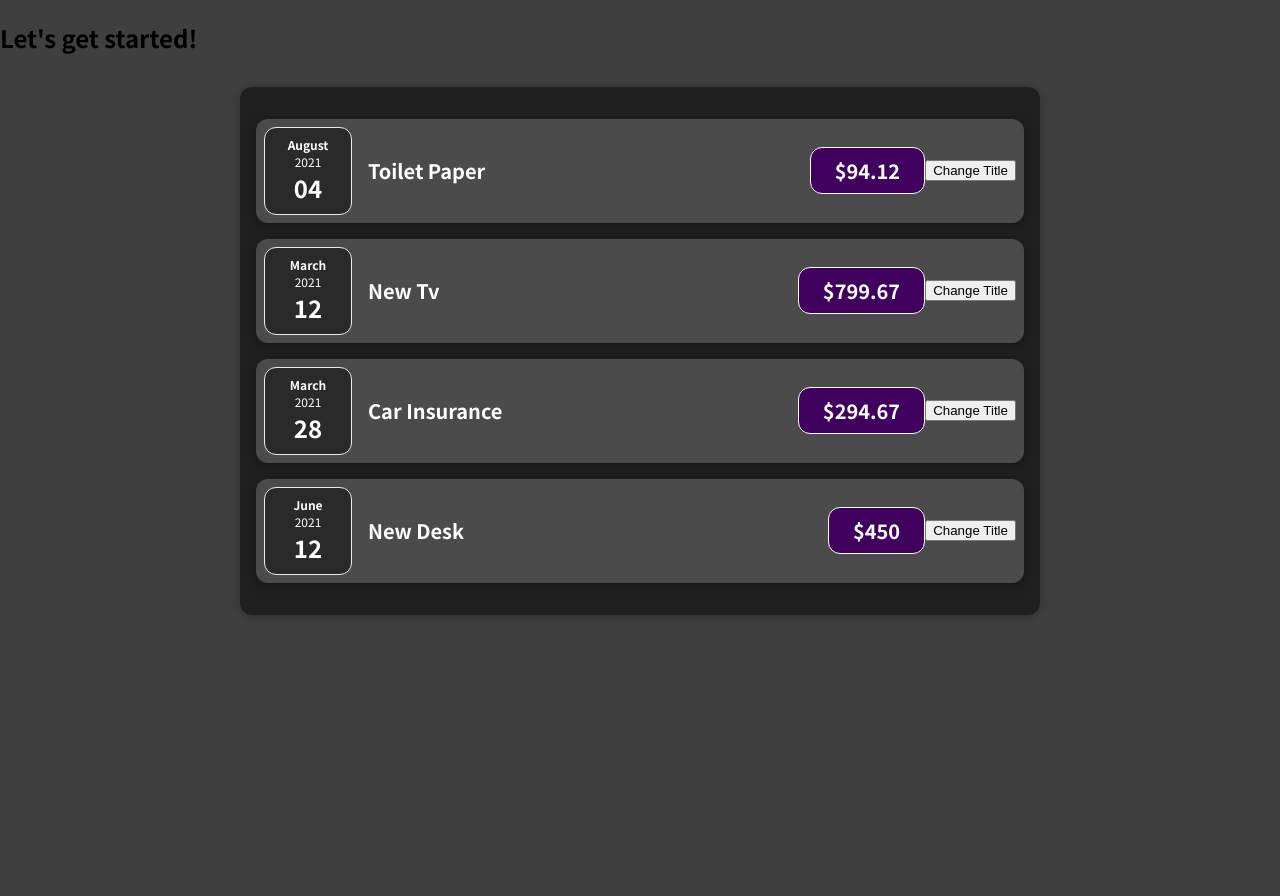
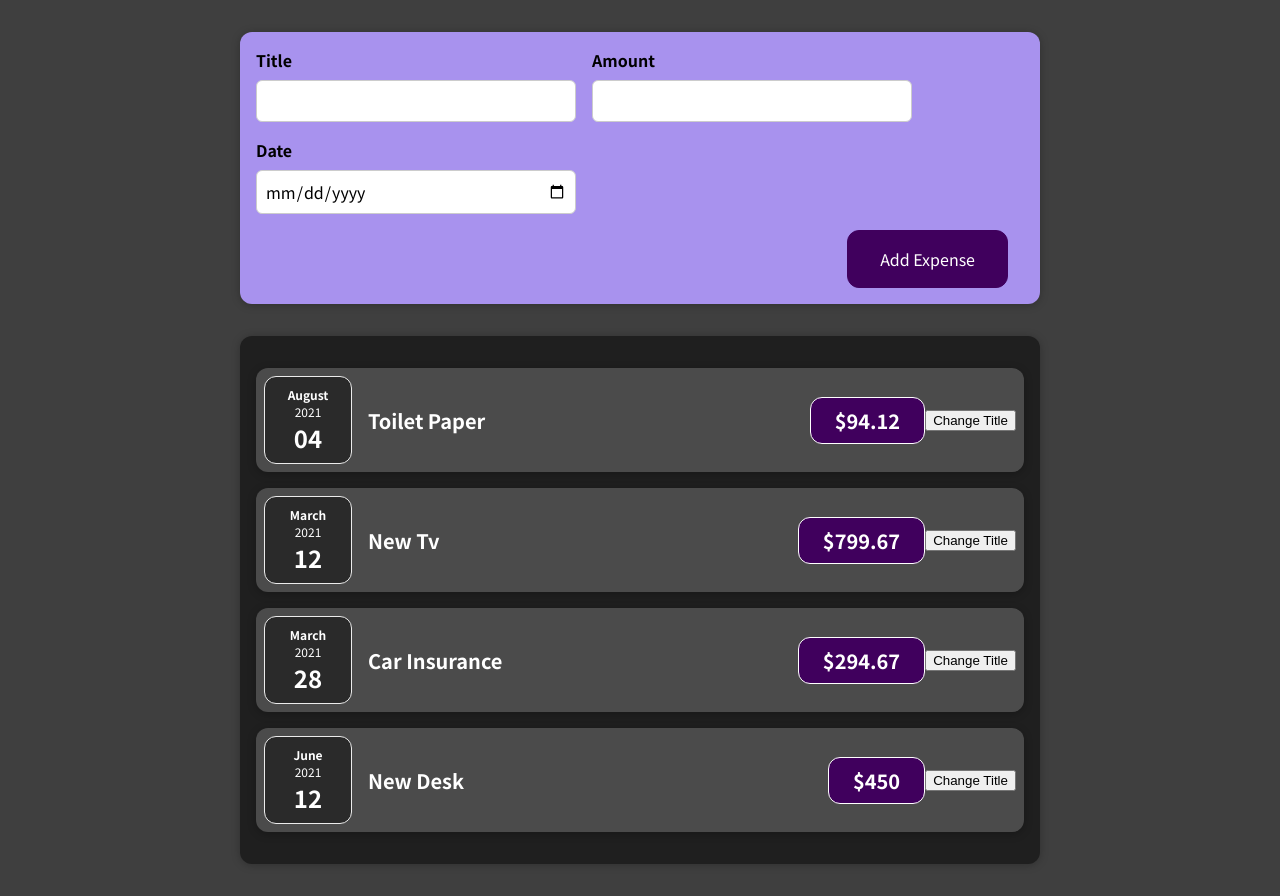
Before and after one commit to emil-ep/react-expense-calculator, a React (Create React App) app: page / in a window 1280 px wide. Before the commit the page ends 800 px from the top, so only its background shows below. Built offline with nearby package versions, Linux system fonts and the light colour scheme.

Commit message:
added new expense form

```diff
--- a/src/App.js
+++ b/src/App.js
@@ -1,4 +1,6 @@
-import Expenses from "./components/expenses/Expenses";
+import Expenses from "./components/Expenses/Expenses";
+import "./components/NewExpense/NewExpense";
+import NewExpense from "./components/NewExpense/NewExpense";
 
 const App = () => {
   const expenses = [
@@ -29,7 +31,7 @@
   ];
   return (
     <div>
-      <h2>Let's get started!</h2>
+      <NewExpense />
       <Expenses items={expenses}></Expenses>
     </div>
   );
--- /dev/null
+++ b/src/components/NewExpense/ExpenseForm.css
@@ -0,0 +1,26 @@
+.new-expense__controls {
+    display: flex;
+    flex-wrap: wrap;
+    gap: 1rem;
+    margin-bottom: 1rem;
+    text-align: left;
+}
+
+.new-expense__control label {
+    font-weight: bold;
+    margin-bottom: 0.5rem;
+    display: block;
+}
+
+.new-expense__control input {
+    font: inherit;
+    padding: 0.5rem;
+    border-radius: 6px;
+    border: 1px solid #ccc;
+    width: 20rem;
+    max-width: 100%;
+}
+
+.new-expense__actions {
+    text-align: right;
+}
--- /dev/null
+++ b/src/components/NewExpense/ExpenseForm.js
@@ -0,0 +1,27 @@
+import "./ExpenseForm.css";
+
+const ExpenseForm = () => {
+  return (
+    <form>
+      <div className="new-expense__controls">
+        <div className="new-expense__control">
+          <label>Title</label>
+          <input type="text"></input>
+        </div>
+        <div className="new-expense__control">
+          <label>Amount</label>
+          <input type="number" min="0.01" step="0.01"></input>
+        </div>
+        <div className="new-expense__control">
+          <label>Date</label>
+          <input type="date" min="2019-01-01" max="2022-12-31"></input>
+        </div>
+      </div>
+      <div className="new-expense__actions">
+        <button type="submit">Add Expense</button>
+      </div>
+    </form>
+  );
+};
+
+export default ExpenseForm;
--- /dev/null
+++ b/src/components/NewExpense/NewExpense.css
@@ -0,0 +1,38 @@
+.new-expense {
+    background-color: #a892ee;
+    padding: 1rem;
+    margin: 2rem auto;
+    width: 50rem;
+    max-width: 95%;
+    border-radius: 12px;
+    text-align: center;
+    box-shadow: 0 1px 8px rgba(0, 0, 0, 0.25);
+}
+
+.new-expense button {
+    font: inherit;
+    cursor: pointer;
+    padding: 1rem 2rem;
+    border: 1px solid #40005d;
+    background-color: #40005d;
+    color: white;
+    border-radius: 12px;
+    margin-right: 1rem;
+}
+
+.new-expense button:hover,
+.new-expense button:active {
+    background-color: #510674;
+    border-color: #510674;
+}
+
+.new-expense button.alternative {
+    color: #220131;
+    border-color: transparent;
+    background-color: transparent;
+}
+
+.new-expense button.alternative:hover,
+.new-expense button.alternative:active {
+    background-color: #ddb3f8;
+}
--- /dev/null
+++ b/src/components/NewExpense/NewExpense.js
@@ -0,0 +1,13 @@
+import "./NewExpense.css";
+import "./ExpenseForm";
+import ExpenseForm from "./ExpenseForm";
+
+const NewExpense = () => {
+  return (
+    <div className="new-expense">
+      <ExpenseForm />
+    </div>
+  );
+};
+
+export default NewExpense;
```
